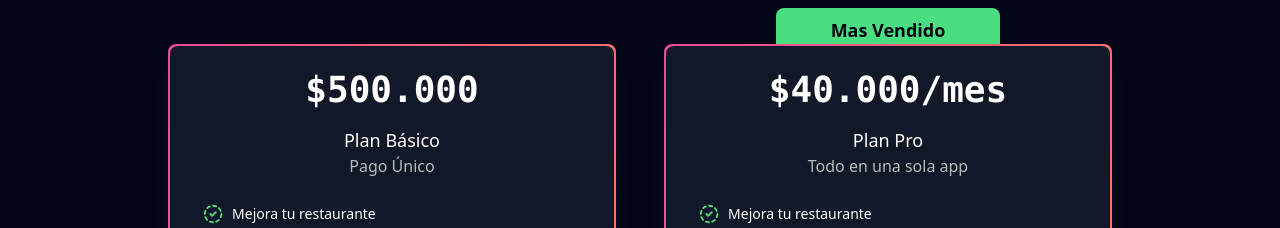
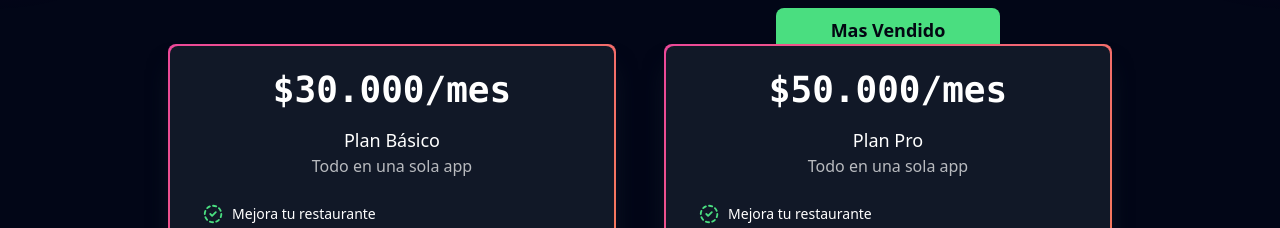
Before and after one commit to nicoplacente/the-menu, a Next.js app: page / in a window 1280 px wide. Shown: the part 408-636 px from the top of the page. Built offline with nearby package versions, Linux system fonts and the light colour scheme; no server answers.

Commit message:
fix auth files

```diff
--- a/src/actions/auth/auth-actions.ts
+++ b/src/actions/auth/auth-actions.ts
@@ -1,6 +1,6 @@
 "use server";
 
-import { signIn } from "@/auth";
+import { signIn } from "@/libs/auth";
 import bcrypt from "bcryptjs";
 import db from "@/libs/prisma";
 import { validate } from "class-validator";
--- a/src/app/api/auth/[...nextauth]/route.ts
+++ b/src/app/api/auth/[...nextauth]/route.ts
@@ -1,3 +1,2 @@
-import { handlers } from "@/auth";
-
+import { handlers } from "@/libs/auth";
 export const { GET, POST } = handlers;
--- a/src/app/dashboard/page.tsx
+++ b/src/app/dashboard/page.tsx
@@ -1,6 +1,6 @@
 "use server";
-import AsideBar from "@/components/aside-bar-dashboard";
-import FormDashboard from "@/components/form-dashboard";
+import AsideBar from "@/components/dashboard/aside-bar-dashboard";
+import FormDashboard from "@/components/dashboard/form-dashboard";
 
 const Dashboard: React.FC = async () => {
   return (
--- a/src/app/page.tsx
+++ b/src/app/page.tsx
@@ -14,10 +14,10 @@ interface PricingTypes {
 const pricing = [
   {
     id: "dyuhduawhdwau",
-    price: "$500.000",
+    price: "$30.000/mes",
     isMoreSale: false,
     title: "Plan Básico",
-    description: "Pago Único",
+    description: "Todo en una sola app",
     features: [
       "Mejora tu restaurante",
       "Crea tu carta digital única",
@@ -35,7 +35,7 @@ const pricing = [
   },
   {
     id: "udwahudaudauu",
-    price: "$40.000/mes",
+    price: "$50.000/mes",
     isMoreSale: true,
     title: "Plan Pro",
     description: "Todo en una sola app",
--- a/src/components/aside-bar-dashboard.tsx
+++ b/src/components/dashboard/aside-bar-dashboard.tsx
@@ -1,7 +1,7 @@
 "use server";
-import { Button } from "./ui/button";
+import { Button } from "../ui/button";
 import { ItemsSideBar } from "@/utils/items-sideBar";
-import LogoutButton from "./ui/logout-button";
+import LogoutButton from "../ui/logout-button";
 
 const AsideBar: React.FC = () => {
   return (
--- a/src/components/form-dashboard.tsx
+++ b/src/components/dashboard/form-dashboard.tsx
@@ -3,7 +3,7 @@
 import { IconUserCircle } from "@tabler/icons-react";
 import { useSession } from "next-auth/react";
 import { useForm } from "react-hook-form";
-import Input from "./ui/inputLogin";
+import Input from "../ui/inputLogin";
 
 export default function FormDashboard() {
   const { data: session } = useSession();
--- a/src/auth.config.ts
+++ b/src/libs/auth.config.ts
@@ -1,6 +1,6 @@
 import type { NextAuthConfig } from "next-auth";
 import Credentials from "next-auth/providers/credentials";
-import { prisma } from "./prisma";
+import prisma from "./prisma";
 import bcrypt from "bcryptjs";
 import Google from "next-auth/providers/google";
 
--- a/src/auth.ts
+++ b/src/libs/auth.ts
@@ -1,7 +1,7 @@
 import NextAuth from "next-auth";
 import authConfig from "./auth.config";
 import { PrismaAdapter } from "@auth/prisma-adapter";
-import { prisma } from "./prisma";
+import prisma from "./prisma";
 
 export const { handlers, auth, signIn, signOut } = NextAuth({
   adapter: PrismaAdapter(prisma),
```
Also changed, not shown: src/prisma.ts (deleted, +0 -7 lines), src/components/dashboard/dashboard-products.md (renamed from src/components/dashboard-products.md), src/libs/middleware.ts (renamed from src/middleware.ts).
